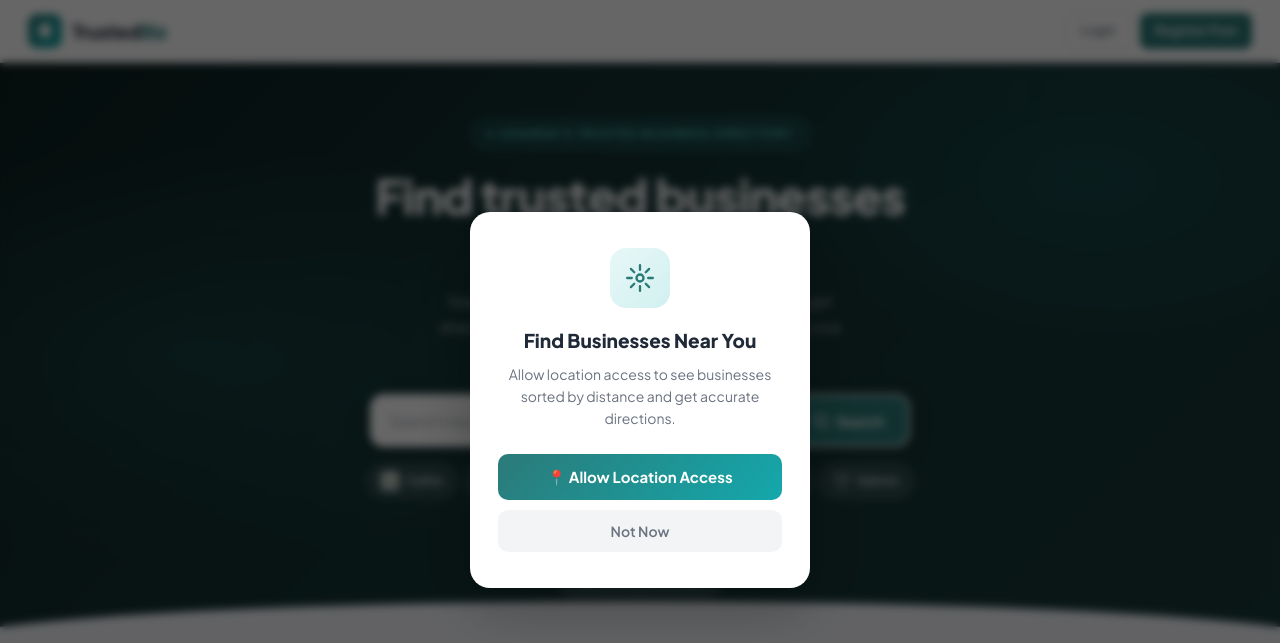
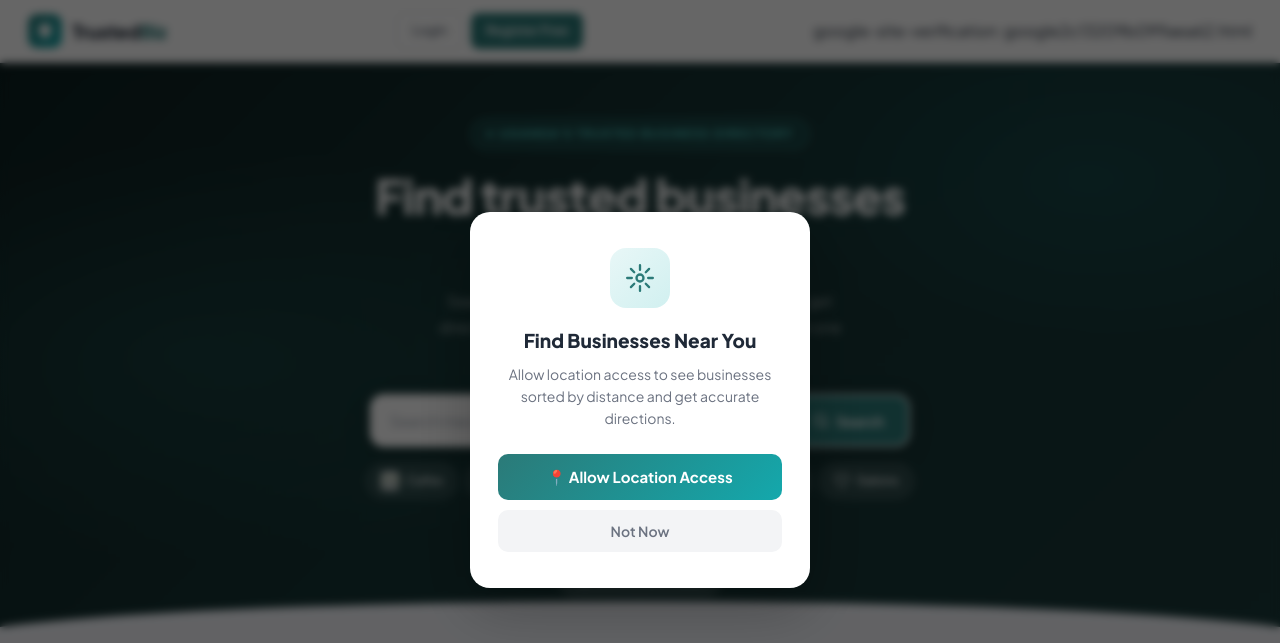
Before and after one commit to trustedbiz50-boop/trustedBiz, a Flask app: page / in a window 1280 px wide. Shown: the top 643 px of the page. Run offline with Flask 3, Linux system fonts and the light colour scheme; data that the repository does not hold is empty; some libraries are stand-ins or nearby versions.

Commit message:
Update home.html

```diff
--- a/templates/home.html
+++ b/templates/home.html
@@ -392,6 +392,7 @@ header{
       <a href="/register" class="nav-register">Register Free</a>
     {% endif %}
   </nav>
+  google-site-verification: google2c13209b099aea62.html
 </header>
 
 <!-- HERO -->
```
